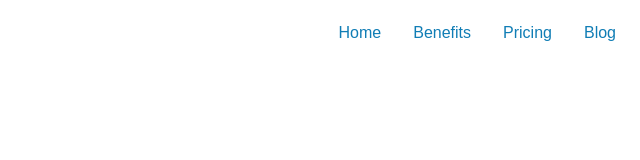
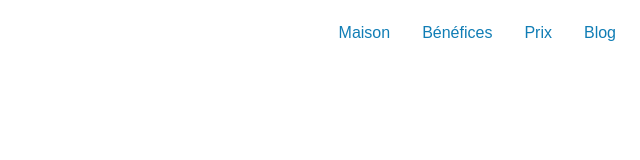
Before and after one commit to cefim/perfect-responsive-menu, a plain HTML site: page index.html in a window 1280 px wide. Shown: the full height of the page, 640-1280 px from the left. Drawn offline with Linux system fonts and the light colour scheme.

Commit message:
Update french language

```diff
--- a/index.html
+++ b/index.html
@@ -1,9 +1,9 @@
 <!DOCTYPE html>
-<html lang="en">
+<html lang="fr">
 <head>
 	<meta charset="UTF-8">
 	<meta name="viewport" content="width=device-width, initial-scale=1.0">
-	<title>Perfect Responsive Menu</title>
+	<title>Menu parfaitement répondant</title>
 	<link rel="stylesheet" href="style.css">
 </head>
 <body>
@@ -15,9 +15,9 @@
 			</svg>
 		</button>
 		<ul id="menu" hidden>
-			<li><a href="/">Home</a></li>
-			<li><a href="/benefits">Benefits</a></li>
-			<li><a href="/pricing">Pricing</a></li>
+			<li><a href="/">Maison</a></li>
+			<li><a href="/benefits">Bénéfices</a></li>
+			<li><a href="/pricing">Prix</a></li>
 			<li><a href="/blog">Blog</a></li>
 		</ul>
 	</nav>
```
